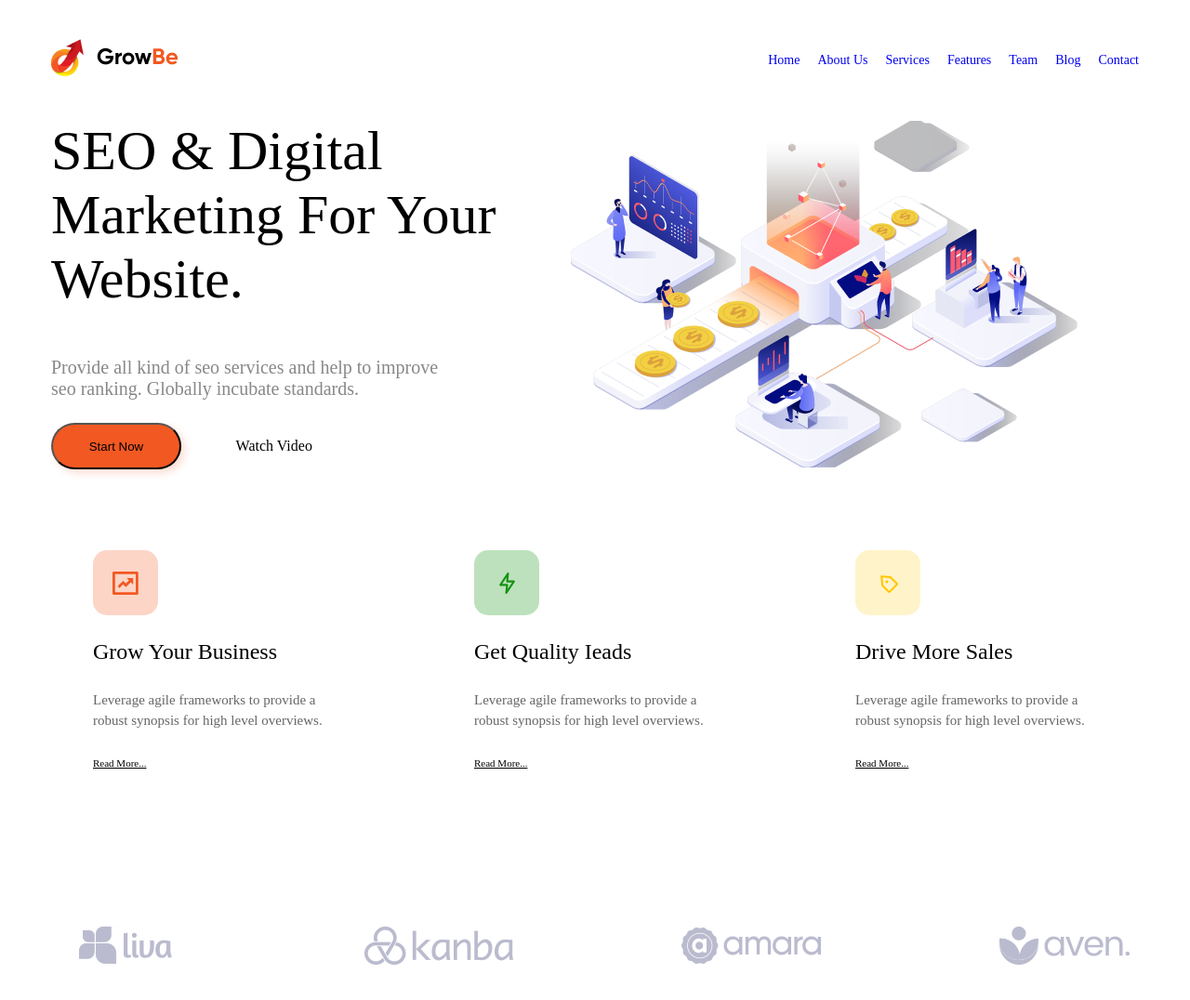
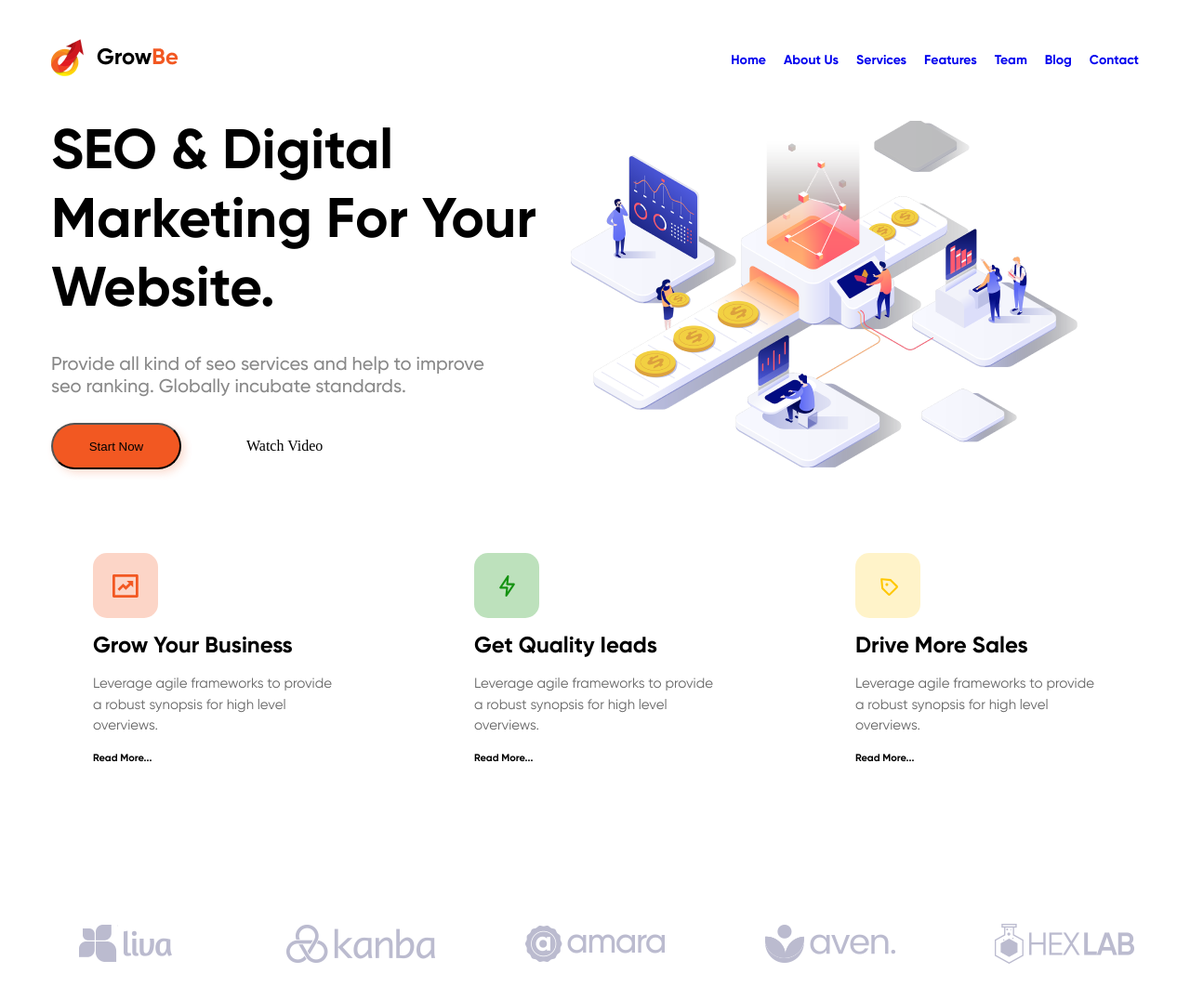
Before and after one commit to mike0784/HTML_03, a plain HTML site: page index.html in a window 1280 px wide. Shown: the whole page at 93% size. Drawn offline with Linux system fonts and the light colour scheme.

Commit message:
Порытка №2

```diff
--- a/index.html
+++ b/index.html
@@ -4,6 +4,7 @@
     <meta charset="UTF-8">
     <meta name="viewport" content="width=device-width, initial-scale=1.0">
     <link rel="stylesheet" href="style.css">
+
     <title>Document</title>
 </head>
 <body>
@@ -11,7 +12,6 @@
             <div class="img_header">
                 <img src="image/Logo.png" alt="">
             </div>
-            <!--<div class="ul_menu">-->
                 <ul class="ul_menu">
                     <li class="li_menu"><a class="a_menu" href="#">Home</a></li>
                     <li class="li_menu"><a class="a_menu" href="#">About Us</a></li>
@@ -21,7 +21,6 @@
                     <li class="li_menu"><a class="a_menu" href="#">Blog</a></li>
                     <li class="li_menu"><a class="a_menu" href="#">Contact</a></li>
                 </ul>
-            <!--</div>-->
         </header>
         <div class="content container">
             <div class="block1">
@@ -63,7 +62,7 @@
             <img src="image/6.png" alt="">
             <img src="image/3.png" alt="">
             <img src="image/4.png" alt="">
-            <!--<img src="image/5.png" alt="">-->
+            <img src="image/5.png" alt="">
         </div>
 
 </body>
--- a/style.css
+++ b/style.css
@@ -1,4 +1,25 @@
-* {
+@font-face {
+    font-family: 'Gilroy-Bold';
+    font-weight: 600;
+    font-style: normal;
+    src: url("fonts/Gilroy-Bold.woff2") format('woff2');
+}
+
+@font-face {
+    font-family: 'Gilroy-Medium';
+    font-weight: 400;
+    font-style: normal;
+    src: url("fonts/Gilroy-Medium.woff2") format('woff2');
+}
+
+@font-face {
+    font-family: 'Gilroy-Regular';
+    font-weight: 400;
+    font-style: normal;
+    src: url("fonts/Gilroy-Regular.woff2") format('woff2');
+}
+
+*{
     padding: 0;
     margin: 0;
 }
@@ -10,7 +31,6 @@
 .header {
     height: 8rem;
     display: flex;
-    /*align-items: center;*/
     flex-wrap: wrap;
     justify-content: center;
     align-items: center;
@@ -41,26 +61,21 @@
 
 .a_menu {
     text-decoration: none;
-    font-family: Gilroy-Medium;
+    font-family: 'Gilroy-Bold';
     font-size: 14px;
     padding-top: 3px;
     padding-left: 3px;
-    font-style: normal;
-    font-weight: 400;
-    line-height: normal;
 }
 
 .content {
     display: grid;
     grid-template-columns: 1fr 1fr;
-    column-gap: 5%;
+    column-gap: 30px;
 }
 
 .block1 {
     display: grid;
-    /*grid-template-columns: 1fr 1fr;*/
     grid-template-rows: 1fr;
-    /*margin: 2px;*/
 }
 
 .block2 {
@@ -69,27 +84,18 @@
 }
 .p1 {
     color: #000;
-    font-family: Gilroy-Bold;
+    font-family: 'Gilroy-Bold';
     font-size: 60px;
-    font-style: normal;
-    font-weight: 400;
-    line-height: normal;
     text-align: start;
-    /*grid-column-start: 1;
-    grid-column-end: 3;*/
 }
 .p2 {
     padding-right: 10%;
     padding-top: 5%;
     padding-bottom: 5%;
     color: #888;
-    font-family: Gilroy-Medium;
+    font-family: 'Gilroy-Medium';
     font-size: 20px;
-    font-style: normal;
-    font-weight: 400;
     line-height: normal;
-    /*grid-column-start: 1;
-    grid-column-end: 3;*/
 }
 .btn {
     display: grid;
@@ -114,7 +120,6 @@
     width: 1200px;
     display: flex;
     flex-wrap: nowrap;
-    /*align-content: space-between;*/
     justify-content: space-between;
     align-items: stretch;
     flex-direction: row;
@@ -123,50 +128,40 @@
 
 .item {
     display: grid;
-    width: 381px;
-    height: 291px;
-    padding: 5%;
-    align-content: space-evenly;
-    align-items: end;
-    justify-items: stretch;
+    padding: 30px;
     padding-top: 30px;
     padding-bottom: 30px;
+    grid-gap: 15px;
+    margin: 30px;
     background: url(/transition.png) 0 0 no-repeat;
     transition: background 1.0s ease;
 }
 
 .item:hover {
-    border: solid 1px rgb(5, 5, 5);
-    border-radius: 10px;
     background: rgb(107, 231, 204);
     color: rgb(5, 5, 5);
 }
 
 .item h3 {
     color: #000;
-    font-family: Gilroy-Bold;
+    font-family: 'Gilroy-Bold';
     font-size: 24px;
-    font-style: normal;
-    font-weight: 400;
     line-height: normal;
 }
 
 .item p {
     color: #666;
-    font-family: Gilroy-Regular;
+    font-family: 'Gilroy-Regular';
     font-size: 15px;
-    font-style: normal;
-    font-weight: 400;
-    line-height: 150%; /* 22.5px */
+    line-height: 150%;
 }
 
 .item a {
+    text-decoration: none;
     color: #000;
-    font-family: Gilroy-Bold;
+    font-family: 'Gilroy-Bold';
     font-size: 11px;
-    font-style: normal;
-    font-weight: 400;
-    line-height: 150%; /* 16.5px */
+    line-height: 150%;
 }
 
 .item img {
```
Also changed, not shown: fonts/Gilroy-Bold.ttf (added), fonts/Gilroy-Bold.woff2 (added), fonts/Gilroy-Medium.ttf (added), fonts/Gilroy-Medium.woff2 (added), fonts/Gilroy-Regular.ttf (added), fonts/Gilroy-Regular.woff2 (added), fonts/PlaypenSans-Bold.ttf (added), fonts/PlaypenSans-Medium.ttf (added), fonts/PlaypenSans-Regular.ttf (added).
